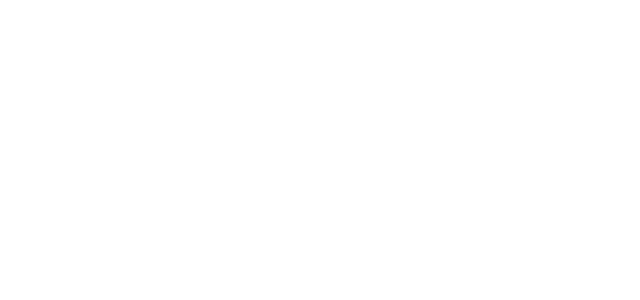
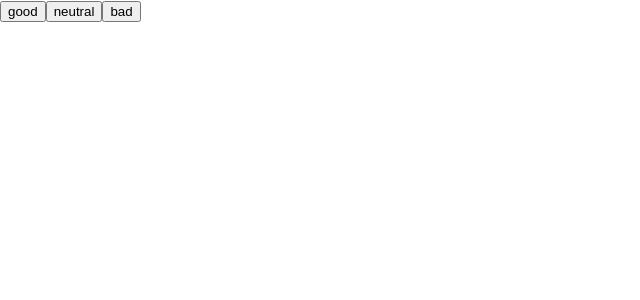
Before and after one commit to valeeriiiee/goit-react-hw-02-feedback, a React (Create React App) app: page / in a window 1280 px wide. Shown: the top 300 px of the page, without its empty margins (0-640 px from the left). Built offline with nearby package versions, Linux system fonts and the light colour scheme.

Commit message:
edited app.jsx and feedbackptions.jsx files

```diff
--- a/src/components/App.jsx
+++ b/src/components/App.jsx
@@ -1,4 +1,5 @@
 import { Component } from 'react';
+import { FeedbackOptions } from './FeedbackOptions/FeedbackOptions';
 
 export class App extends Component {
   state = {
@@ -20,6 +21,11 @@
     return total > 0 ? Math.round((good / total) * 100) : 0;
   };
 
+  // change state when button is clicked
+  handleClick = type => {
+    this.setState(prevState => ({ ...prevState, [type]: prevState[type] + 1 }));
+  };
+
   render() {
     const { good, neutral, bad } = this.state;
     const total = this.countTotalFeedback();
@@ -28,7 +34,12 @@
 
     return (
       <div>
-        <section title="Please Leave Feedback"></section>
+        <section title="Please Leave A Feedback">
+          <FeedbackOptions
+            options={options}
+            onLeaveFeedback={this.handleClick}
+          />
+        </section>
       </div>
     );
   }
--- a/src/components/FeedbackOptions/FeedbackOptions.jsx
+++ b/src/components/FeedbackOptions/FeedbackOptions.jsx
@@ -0,0 +1,11 @@
+export const FeedbackOptions = ({ options, onLeaveFeedback }) => {
+  return (
+    <div>
+      {options.map(option => (
+        <button key={option} onClick={() => onLeaveFeedback(option)}>
+          {option}
+        </button>
+      ))}
+    </div>
+  );
+};
```
